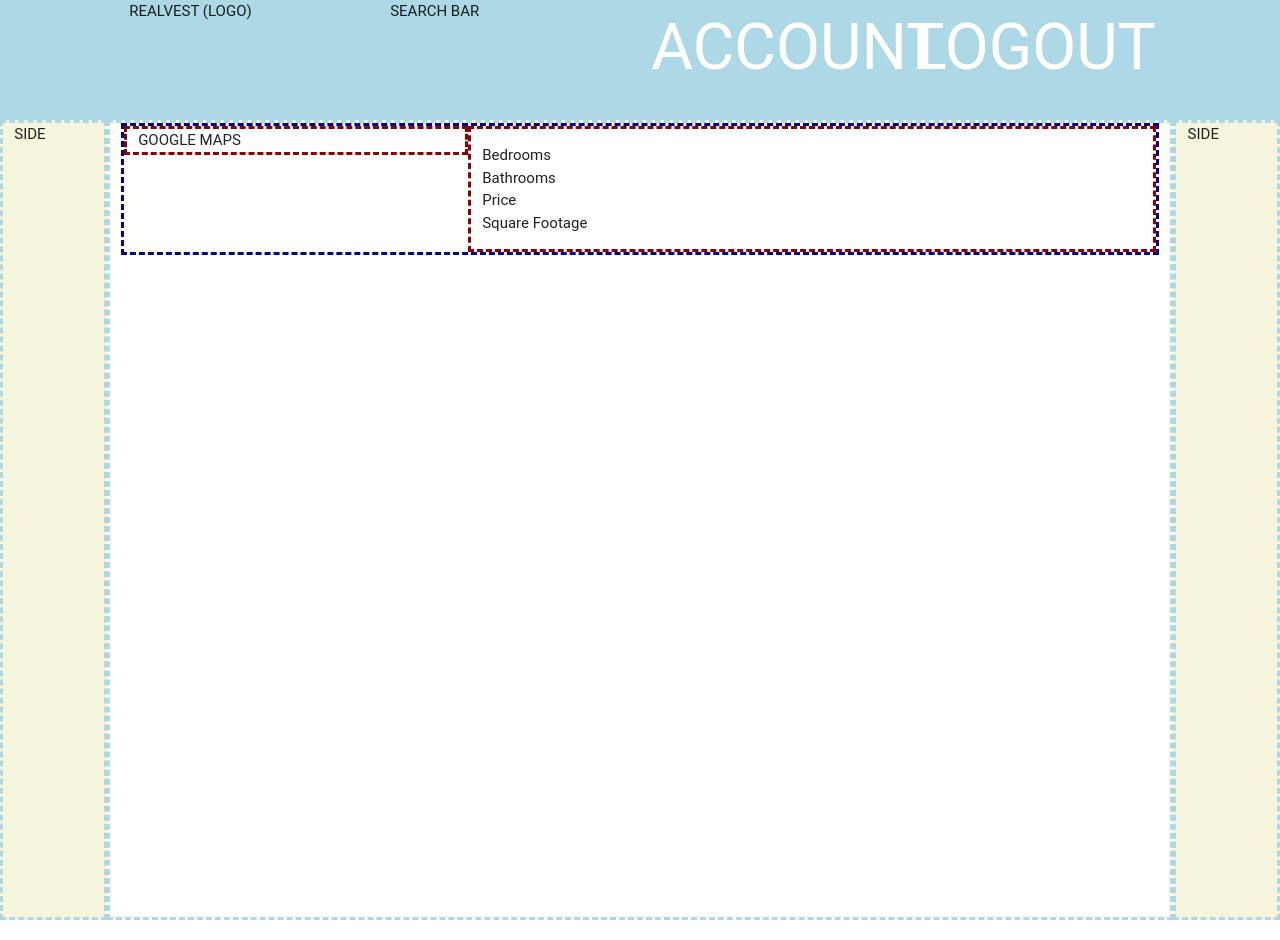
After one commit to sashapotash29/re_investor_app, a Flask app: template templates/singleProperty.html in a window 1280 px wide. The commit adds this page. Run offline with Flask 2, Linux system fonts and the light colour scheme; the template is opened without the code that fills it, so the values that code supplies are empty; parts of the project's set-up code (start-up, migrations or seed data) failed here and were passed over; some libraries are stand-ins or nearby versions; some web fonts are replaced.

Commit message:
single property

```diff
--- a/app.py
+++ b/app.py
@@ -7,6 +7,7 @@ from datetime import datetime, date
 import json
 import random
 from models import *
+from uhoh import uhoh
 
 
 
@@ -123,6 +124,17 @@ def register_new_account():
 			)
 
 
+@app.route("/property/<property_info>", methods=['GET'])
+def show_single_property_page(property_info):
+	print(property_info)
+	result = Property.query.filter_by(id=int(property_info)).first()
+	if result:
+		return render_template('singleProperty.html',
+			property = result)
+	else:
+		return render_template('home.html',
+			properties = grab_home_props())
+
 
 
 
--- /dev/null
+++ b/static/css/singleProperty.css
@@ -0,0 +1,15 @@
+.property{
+
+	border: dashed darkblue;
+
+
+
+}
+
+.propertyInfoArea{
+
+	border: dashed darkred;
+
+
+
+}
--- a/templates/home.html
+++ b/templates/home.html
@@ -23,8 +23,7 @@
               </ul>
             </div>
             <div class="card-action">
-              <a href="#">This is a link</a>
-              <a href="#">This is a link</a>
+              <a href="/property/{{property.id}}">More Info </a>
             </div>
           </div>
 
--- a/templates/login.html
+++ b/templates/login.html
@@ -10,7 +10,7 @@
 	<p id="errorMessage">{{lError_message}}</p>
 	<form action='/home' method = 'POST' class="loginForm">
 		<input class="loginTextInput" placeholder="Username" type="text" name="existUsername">
-		<input class="loginTextInput" placeholder="Password" type="text" name="existPassword">
+		<input class="loginTextInput" placeholder="Password" type="password" name="existPassword">
 		<input type='submit' value="Submit">
 	</form>
 
--- /dev/null
+++ b/templates/singleProperty.html
@@ -0,0 +1,32 @@
+{% extends "base.html" %}
+
+{% block css %}
+<link rel="stylesheet" href="../static/css/singleProperty.css">
+{% endblock %}
+
+
+{% block body %}
+
+
+	<div class="row property">
+		<div class="col s4 propertyInfoArea googleMaps">
+			GOOGLE MAPS
+		</div>
+		<div class="col s8 propertyInfoArea">
+			<ul>
+				<li> Bedrooms </li>
+				<li> Bathrooms </li>
+				<li> Price </li>
+				<li> Square Footage </li>
+			</ul>
+
+		</div>
+
+	</div>
+
+
+
+
+
+
+{% endblock %}
```
Also changed, not shown: static/js/singleProperty.js (added), 1 other file.
